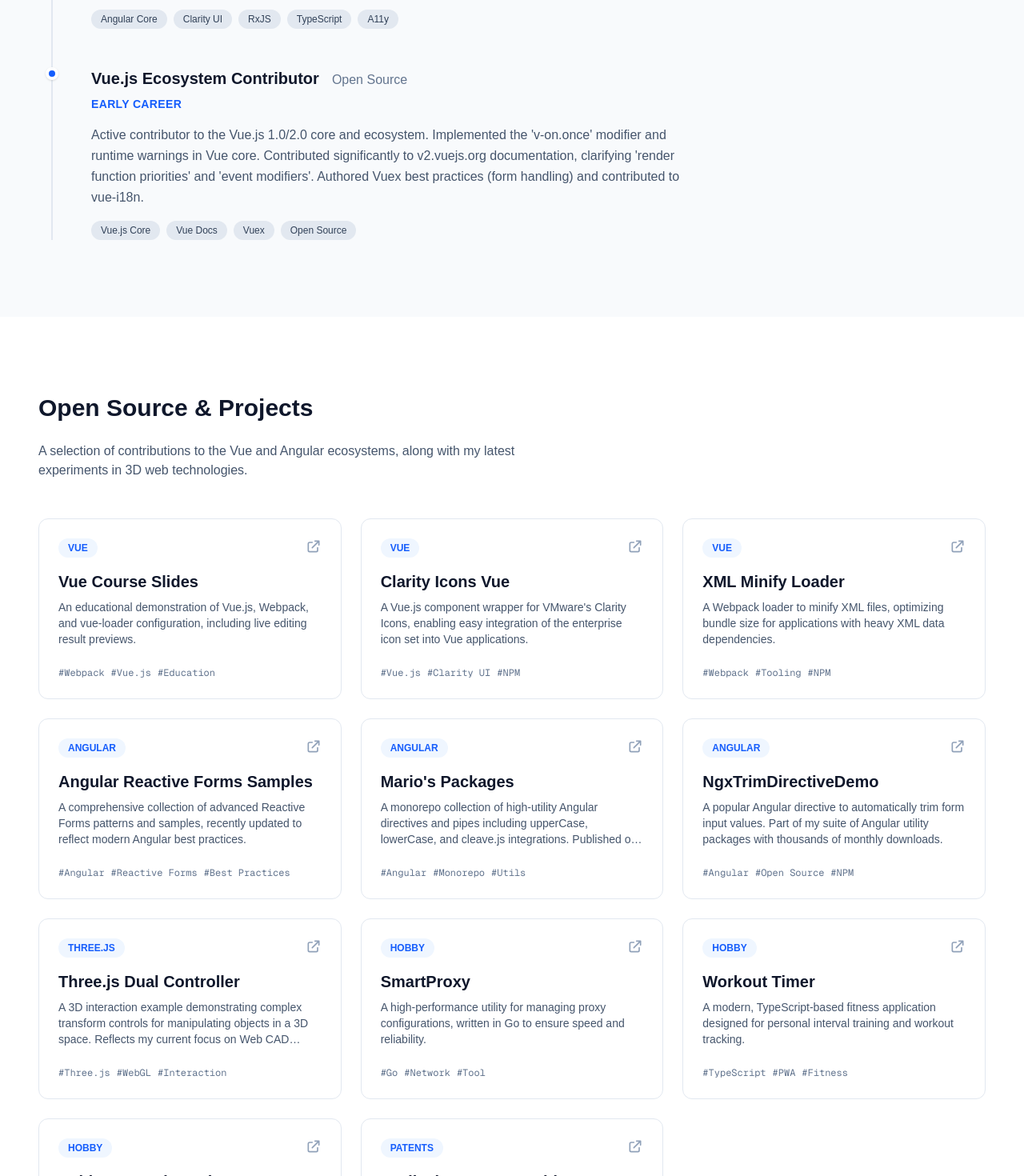
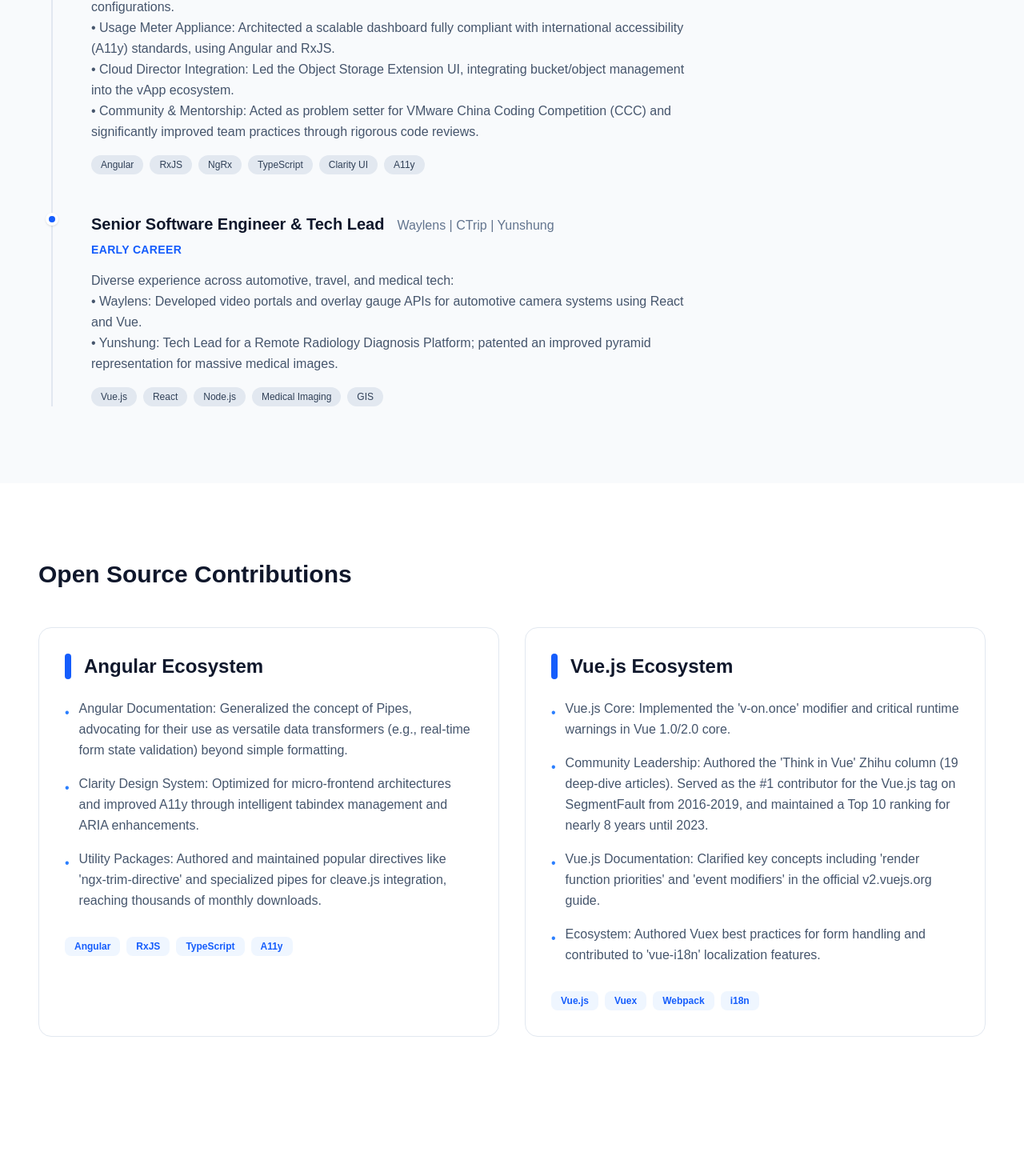
Before and after one commit to KingMario/KingMario.github.io, a Next.js app: page / in a window 1280 px wide. Shown: the part 1260-2730 px from the top of the page at 80% size. Built offline with nearby package versions, Linux system fonts and the light colour scheme.

Commit message:
feat: add OpenSource component and update portfolio with new contributions

```diff
--- a/src/app/page.tsx
+++ b/src/app/page.tsx
@@ -1,5 +1,6 @@
 import { Hero } from "@/components/Hero";
 import { Timeline } from "@/components/Timeline";
+import { OpenSource } from "@/components/OpenSource";
 import { ProjectGrid } from "@/components/ProjectGrid";
 import { Footer } from "@/components/Footer";
 
@@ -8,6 +9,7 @@
     <main className="min-h-screen bg-white">
       <Hero />
       <Timeline />
+      <OpenSource />
       <ProjectGrid />
       <Footer />
     </main>
--- /dev/null
+++ b/src/components/OpenSource.tsx
@@ -0,0 +1,37 @@
+
+import React from 'react';
+import { OPEN_SOURCE } from '@/data/portfolio';
+import { Section } from './Section';
+
+export const OpenSource = () => {
+  return (
+    <Section id="open-source">
+      <h2 className="text-3xl font-bold text-slate-900 mb-12">Open Source Contributions</h2>
+      <div className="grid grid-cols-1 md:grid-cols-2 gap-8">
+        {OPEN_SOURCE.map((item, index) => (
+          <div key={index} className="bg-white border border-slate-200 rounded-2xl p-8 hover:shadow-md transition-shadow">
+            <h3 className="text-2xl font-bold text-slate-900 mb-6 flex items-center">
+              <span className="w-2 h-8 bg-blue-600 rounded-full mr-4"></span>
+              {item.category}
+            </h3>
+            <ul className="space-y-4 mb-8">
+              {item.contributions.map((contribution, idx) => (
+                <li key={idx} className="flex items-start">
+                  <span className="text-blue-500 mr-3 mt-1.5">•</span>
+                  <span className="text-slate-600 leading-relaxed">{contribution}</span>
+                </li>
+              ))}
+            </ul>
+            <div className="flex flex-wrap gap-2">
+              {item.tech.map((t) => (
+                <span key={t} className="px-3 py-1 bg-blue-50 text-blue-600 text-xs font-semibold rounded-lg">
+                  {t}
+                </span>
+              ))}
+            </div>
+          </div>
+        ))}
+      </div>
+    </Section>
+  );
+};
--- a/src/components/ProjectGrid.tsx
+++ b/src/components/ProjectGrid.tsx
@@ -42,9 +42,9 @@
 export const ProjectGrid = () => {
   return (
     <Section id="projects">
-      <h2 className="text-3xl font-bold text-slate-900 mb-6">Open Source & Projects</h2>
+      <h2 className="text-3xl font-bold text-slate-900 mb-6">Work & Open Source</h2>
       <p className="text-slate-600 mb-12 max-w-2xl">
-        A selection of contributions to the Vue and Angular ecosystems, along with my latest experiments in 3D web technologies.
+        A selection of professional CAD platforms, enterprise solutions, and AI-powered hobby projects (Vibe Coding), alongside contributions to the Vue/Angular ecosystems.
       </p>
 
       <div className="grid grid-cols-1 md:grid-cols-2 lg:grid-cols-3 gap-6">
--- a/src/components/Timeline.tsx
+++ b/src/components/Timeline.tsx
@@ -22,7 +22,7 @@
               {exp.period}
             </div>
 
-            <p className="text-slate-600 mb-4 leading-relaxed max-w-3xl">
+            <p className="text-slate-600 mb-4 leading-relaxed max-w-3xl whitespace-pre-line">
               {exp.description}
             </p>
 
--- a/src/data/portfolio.ts
+++ b/src/data/portfolio.ts
@@ -1,41 +1,141 @@
 
 export const PERSONAL_INFO = {
   name: "Changyu Geng (Mario)",
-  title: "Senior Frontend Engineer | Web CAD Specialist",
+  title: "Senior Frontend Engineer | Web CAD Specialist | Open Source Contributor",
   tagline: "From Vue.js ecosystems to Angular enterprise solutions, now architecting 3D Web CAD platforms with React & Three.js.",
   socials: {
     github: "https://github.com/KingMario",
     npm: "https://www.npmjs.com/~kingmario",
-    email: "mailto:changyu.geng@gmail.com", // Placeholder or from profile if available (not in profile)
   },
 };
 
 export const EXPERIENCE = [
   {
-    period: "Present",
-    role: "Web CAD Developer",
-    company: "AMCAX",
-    description: "Developing a next-gen Web CAD platform (next.amcax.net) featuring spatial modeling, sketching, and assembly. Key contributions include:\n• Revolutionized command form development using RJSF (React JSON Schema Form), significantly accelerating feature delivery.\n• Led the 0-1 development of the Assembly module, implementing constraints, linear/circular patterns (with instance skipping), and real-time previews.\n• Developed complex interactive tools: Translation/Rotation dual controllers for part manipulation and customizable mouse control schemes (CATIA/SolidWorks/NX presets).\n• Implemented advanced modeling features: Sketch Slots, Design Tables, Hole features, and a refactored Law Curve input widget.",
-    tech: ["React", "Three.js", "RJSF", "TypeScript", "WebGL", "Next.js"],
+    period: "2024 - Present",
+    role: "Senior Frontend Software Engineer",
+    company: "Jiushao Intelligent Tech (AMCAX)",
+    description: "Architecting the next-gen Web CAD platform (next.amcax.net). Key achievements:\n• Established core architectural standards: implemented GitLab CI/CD pipelines, enforced strict TypeScript/ESLint rules, and initiated biweekly tech sharing sessions.\n• SDK Infrastructure: Led the modular packaging of AMCAX SDK using Rollup, publishing to internal npm for cross-project reusability.\n• Command Framework: Revolutionized feature delivery by customizing RJSF (JSON Schema Form) for complex CAD command inputs.\n• Assembly & Constraints: Led the 0-1 development of the Assembly module, implementing 3D constraints, linear/circular patterns, and real-time animation previews.\n• Interactive Tools: Developed high-precision 3D controllers (Translate/Rotate), custom mouse control schemes (CATIA/SolidWorks/NX).\n• Advanced Modeling: Implemented high-impact features including Hole, Sketch Rabbet, and Law Curve.",
+    tech: ["React", "Three.js", "RJSF", "TypeScript", "WebGL", "Rollup", "GitLab CI"],
   },
   {
-    period: "7 Years",
-    role: "Angular Specialist & Contributor",
+    period: "2017 - 2024",
+    role: "Staff Software Engineer",
     company: "VMware",
-    description: "Deeply involved in the Angular ecosystem and Clarity Design System. Key contributions include:\n• Generalized the concept of Angular Pipes in official documentation, advocating for their use as versatile data transformers (e.g., for real-time form validation states like dirty/invalid) beyond simple formatting.\n• Contributed to Angular Core by implementing the 'componentClasses' property for 'router-outlet'.\n• Optimized Clarity UI for micro-frontend architectures and improved accessibility (a11y) through intelligent tabindex management and ARIA enhancements.\nSpecialized in building scalable, accessible UI libraries for large-scale management platforms.",
-    tech: ["Angular Core", "Clarity UI", "RxJS", "TypeScript", "A11y"],
+    description: "Led frontend development for cloud management and commerce platforms. Key contributions:\n• VCPP Commerce Portal: Developed core modules for usage reports, billing, and email notification configurations.\n• Usage Meter Appliance: Architected a scalable dashboard fully compliant with international accessibility (A11y) standards, using Angular and RxJS.\n• Cloud Director Integration: Led the Object Storage Extension UI, integrating bucket/object management into the vApp ecosystem.\n• Community & Mentorship: Acted as problem setter for VMware China Coding Competition (CCC) and significantly improved team practices through rigorous code reviews.",
+    tech: ["Angular", "RxJS", "NgRx", "TypeScript", "Clarity UI", "A11y"],
   },
   {
     period: "Early Career",
-    role: "Vue.js Ecosystem Contributor",
-    company: "Open Source",
-    description: "Active contributor to the Vue.js 1.0/2.0 core and ecosystem. Implemented the 'v-on.once' modifier and runtime warnings in Vue core. Contributed significantly to v2.vuejs.org documentation, clarifying 'render function priorities' and 'event modifiers'. Authored Vuex best practices (form handling) and contributed to vue-i18n.",
-    tech: ["Vue.js Core", "Vue Docs", "Vuex", "Open Source"],
+    role: "Senior Software Engineer & Tech Lead",
+    company: "Waylens | CTrip | Yunshung",
+    description: "Diverse experience across automotive, travel, and medical tech:\n• Waylens: Developed video portals and overlay gauge APIs for automotive camera systems using React and Vue.\n• Yunshung: Tech Lead for a Remote Radiology Diagnosis Platform; patented an improved pyramid representation for massive medical images.",
+    tech: ["Vue.js", "React", "Node.js", "Medical Imaging", "GIS"],
+  },
+];
+
+export const OPEN_SOURCE = [
+  {
+    category: "Angular Ecosystem",
+    contributions: [
+      "Angular Documentation: Generalized the concept of Pipes, advocating for their use as versatile data transformers (e.g., real-time form state validation) beyond simple formatting.",
+      "Clarity Design System: Optimized for micro-frontend architectures and improved A11y through intelligent tabindex management and ARIA enhancements.",
+      "Utility Packages: Authored and maintained popular directives like 'ngx-trim-directive' and specialized pipes for cleave.js integration, reaching thousands of monthly downloads.",
+    ],
+    tech: ["Angular", "RxJS", "TypeScript", "A11y"],
+  },
+  {
+    category: "Vue.js Ecosystem",
+    contributions: [
+      "Vue.js Core: Implemented the 'v-on.once' modifier and critical runtime warnings in Vue 1.0/2.0 core.",
+      "Community Leadership: Authored the 'Think in Vue' Zhihu column (19 deep-dive articles). Served as the #1 contributor for the Vue.js tag on SegmentFault from 2016-2019, and maintained a Top 10 ranking for nearly 8 years until 2023.",
+      "Vue.js Documentation: Clarified key concepts including 'render function priorities' and 'event modifiers' in the official v2.vuejs.org guide.",
+      "Ecosystem: Authored Vuex best practices for form handling and contributed to 'vue-i18n' localization features.",
+    ],
+    tech: ["Vue.js", "Vuex", "Webpack", "i18n"],
   },
 ];
 
 export const PROJECTS = [
-  // Vue Era
+  // Professional Projects
+  {
+    name: "AMCAX Web CAD Platform",
+    description:
+      "Architecting core modules for a browser-based 3D modeling system. Key features include the Assembly constraint solver, command framework, and high-performance 3D visualization for complex models.",
+    url: "https://next.amcax.net",
+    tags: ["React", "Three.js", "CAD", "WebGL"],
+    category: "Professional",
+  },
+  {
+    name: "VMware Usage Meter",
+    description:
+      "An enterprise-scale SaaS dashboard for global resource tracking. Focused on high availability, accessibility (WCAG), and seamless integration with VMware Cloud Director.",
+    url: "https://www.vmware.com/products/cloud-infrastructure/vcf-usage-meter",
+    tags: ["Angular", "A11y", "Enterprise", "RxJS"],
+    category: "Professional",
+  },
+  {
+    name: "VCD Object Storage Extension",
+    description: "Architected the UI for integrating S3-compatible object storage into VMware Cloud Director, allowing service providers to manage buckets and objects at scale.",
+    url: "https://www.vmware.com/products/cloud-infrastructure/cloud-director/object-storage-extension",
+    tags: ["Angular", "Cloud", "S3", "Enterprise"],
+    category: "Professional",
+  },
+  {
+    name: "VCPP Commerce Portal",
+    description: "Built key modules for the cloud provider commerce platform, including complex usage reporting, billing configurations, and automated email notification systems.",
+    url: "https://blogs.vmware.com/cloudprovider/2020/02/introducing-the-new-vcpp-commerce-portal.html",
+    tags: ["Angular", "CloudOps", "Management", "Enterprise"],
+    category: "Professional",
+  },
+  {
+    name: "Medical Image Pyramid (Patent)",
+    description:
+      "A mission-critical remote radiology platform. Patented an improved pyramid representation algorithm for high-performance viewing of ultra-large medical datasets.",
+    url: "https://patents.google.com/patent/CN104376530A/en",
+    tags: ["Medical Tech", "Node.js", "GIS", "Patent"],
+    category: "Professional",
+  },
+  // Open Source & Tools
+  {
+    name: "NgxTrimDirective",
+    description:
+      "A popular Angular directive to automatically trim form input values. Part of a suite of utility packages with thousands of monthly downloads on NPM.",
+    url: "https://github.com/KingMario/ngx-trim-directive",
+    tags: ["Angular", "Open Source", "NPM"],
+    category: "Angular",
+  },
+  {
+    name: "Angular Reactive Forms Samples",
+    description:
+      "A comprehensive collection of advanced Reactive Forms patterns, demonstrating best practices for complex state management in Angular.",
+    url: "https://github.com/KingMario/angular-reactive-forms-samples",
+    tags: ["Angular", "Reactive Forms", "Best Practices"],
+    category: "Angular",
+  },
+  {
+    name: "Three.js Dual Controller",
+    description:
+      "A 3D interaction library demonstrating complex transform controls for manipulating objects, reflecting deep expertise in WebGL-based interaction.",
+    url: "https://github.com/KingMario/three-example-with-dual-controller",
+    tags: ["Three.js", "WebGL", "Interaction"],
+    category: "Three.js",
+  },
+  {
+    name: "SmartProxy",
+    description:
+      "A high-performance proxy management utility written in Go, focusing on speed, reliability, and efficient network routing.",
+    url: "https://github.com/KingMario/SmartProxy",
+    tags: ["Go", "Network", "Tool"],
+    category: "Hobby",
+  },
+  {
+    name: "Clarity Icons Vue",
+    description:
+      "Vue.js component wrapper for VMware's Clarity Icons, enabling easy integration of enterprise design tokens into Vue applications.",
+    url: "https://www.npmjs.com/package/clarity-icons-vue",
+    tags: ["Vue.js", "Clarity UI", "NPM"],
+    category: "Vue",
+  },
   {
     name: "Vue Course Slides",
     description: "An educational demonstration of Vue.js, Webpack, and vue-loader configuration, including live editing result previews.",
@@ -44,77 +144,18 @@
     category: "Vue",
   },
   {
-    name: "Clarity Icons Vue",
-    description: "A Vue.js component wrapper for VMware's Clarity Icons, enabling easy integration of the enterprise icon set into Vue applications.",
-    url: "https://www.npmjs.com/package/clarity-icons-vue",
-    tags: ["Vue.js", "Clarity UI", "NPM"],
-    category: "Vue",
-  },
-  {
-    name: "XML Minify Loader",
-    description: "A Webpack loader to minify XML files, optimizing bundle size for applications with heavy XML data dependencies.",
-    url: "https://www.npmjs.com/package/xml-minify-loader",
-    tags: ["Webpack", "Tooling", "NPM"],
-    category: "Vue",
-  },
-  // Angular Era
-  {
-    name: "Angular Reactive Forms Samples",
-    description: "A comprehensive collection of advanced Reactive Forms patterns and samples, recently updated to reflect modern Angular best practices.",
-    url: "https://github.com/KingMario/angular-reactive-forms-samples",
-    tags: ["Angular", "Reactive Forms", "Best Practices"],
-    category: "Angular",
-  },
-  {
-    name: "Mario's Packages",
-    description: "A monorepo collection of high-utility Angular directives and pipes including upperCase, lowerCase, and cleave.js integrations. Published on NPM.",
-    url: "https://github.com/KingMario/packages",
-    tags: ["Angular", "Monorepo", "Utils"],
-    category: "Angular",
-  },
-  {
-    name: "NgxTrimDirectiveDemo",
-    description: "A popular Angular directive to automatically trim form input values. Part of my suite of Angular utility packages with thousands of monthly downloads.",
-    url: "https://github.com/KingMario/ngx-trim-directive",
-    tags: ["Angular", "Open Source", "NPM"],
-    category: "Angular",
-  },
-  // Three.js / Web CAD
-  {
-    name: "Three.js Dual Controller",
-    description: "A 3D interaction example demonstrating complex transform controls for manipulating objects in a 3D space. Reflects my current focus on Web CAD platforms.",
-    url: "https://github.com/KingMario/three-example-with-dual-controller",
-    tags: ["Three.js", "WebGL", "Interaction"],
-    category: "Three.js",
-  },
-  // Hobby / Utilities
-  {
-    name: "SmartProxy",
-    description: "A high-performance utility for managing proxy configurations, written in Go to ensure speed and reliability.",
-    url: "https://github.com/KingMario/SmartProxy",
-    tags: ["Go", "Network", "Tool"],
+    name: "Baidu Map Indoor Lite",
+    description:
+      "A GIS utility for customized layer tile cutting, enabling efficient indoor map rendering and management for large venues.",
+    url: "https://github.com/KingMario/Baidu-Map-Indoor-Lite",
+    tags: ["GIS", "Baidu Map", "Tiling"],
     category: "Hobby",
   },
   {
     name: "Workout Timer",
-    description: "A modern, TypeScript-based fitness application designed for personal interval training and workout tracking.",
+    description: "A modern, AI-assisted (Vibe Coding) fitness application designed for personal interval training and workout tracking.",
     url: "https://github.com/KingMario/workout-timer",
-    tags: ["TypeScript", "PWA", "Fitness"],
+    tags: ["TypeScript", "PWA", "AI-Generated", "VibeCoding"],
     category: "Hobby",
   },
-  {
-    name: "Baidu Map Indoor Lite",
-    description: "A specialized solution for Baidu Map customized layer tiles cutting, enabling efficient indoor map rendering and management.",
-    url: "https://github.com/KingMario/Baidu-Map-Indoor-Lite",
-    tags: ["GIS", "Baidu Map", "Tiling"],
-    category: "Hobby",
-  },
-  // Patents
-  {
-    name: "Medical Image Pyramid Representation Patent",
-    description: "Invention Patent: An improved secondary cutting pyramid representation for very large medical images remote viewer. Focuses on optimizing data transfer and rendering for massive datasets.",
-    url: "https://patents.google.com/patent/CN104376530A/en",
-    tags: ["Medical Imaging", "Pyramid Representation", "Patent"],
-    category: "Patents",
-  },
 ];
```
